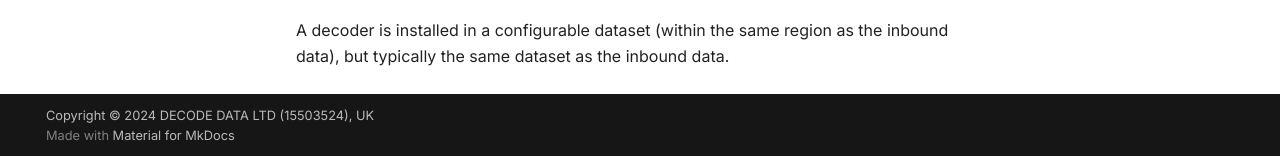
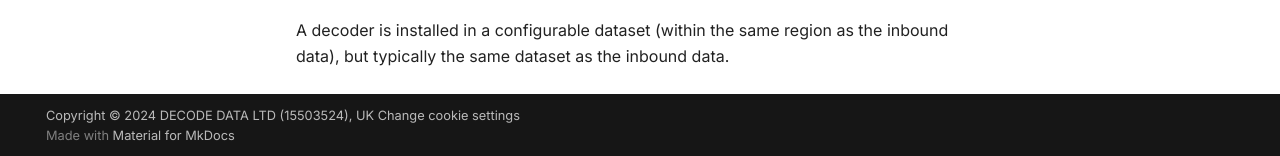
Before and after one commit to decode-data/decode-data.github.io, an MkDocs documentation site: the page built from docs/index.md, in a window 1280 px wide and 900 px high, scrolled down 1384 px. Shown: the part 741-897 px from the top of the window. Built offline with MkDocs 1.6.1 and Material for MkDocs 9.7.7, drawn with Linux system fonts in a browser that asks for light colours.

Commit message:
added consent to copyright

```diff
--- a/mkdocs.yml
+++ b/mkdocs.yml
@@ -57,4 +57,6 @@
   - BigQuery Reference:
     - Functions: bigquery/functions.md
 
-copyright: Copyright &copy; 2024 DECODE DATA LTD (15503524), UK
+copyright: >
+  Copyright &copy; 2024 DECODE DATA LTD (15503524), UK
+  <a href="#__consent">Change cookie settings</a>
```
